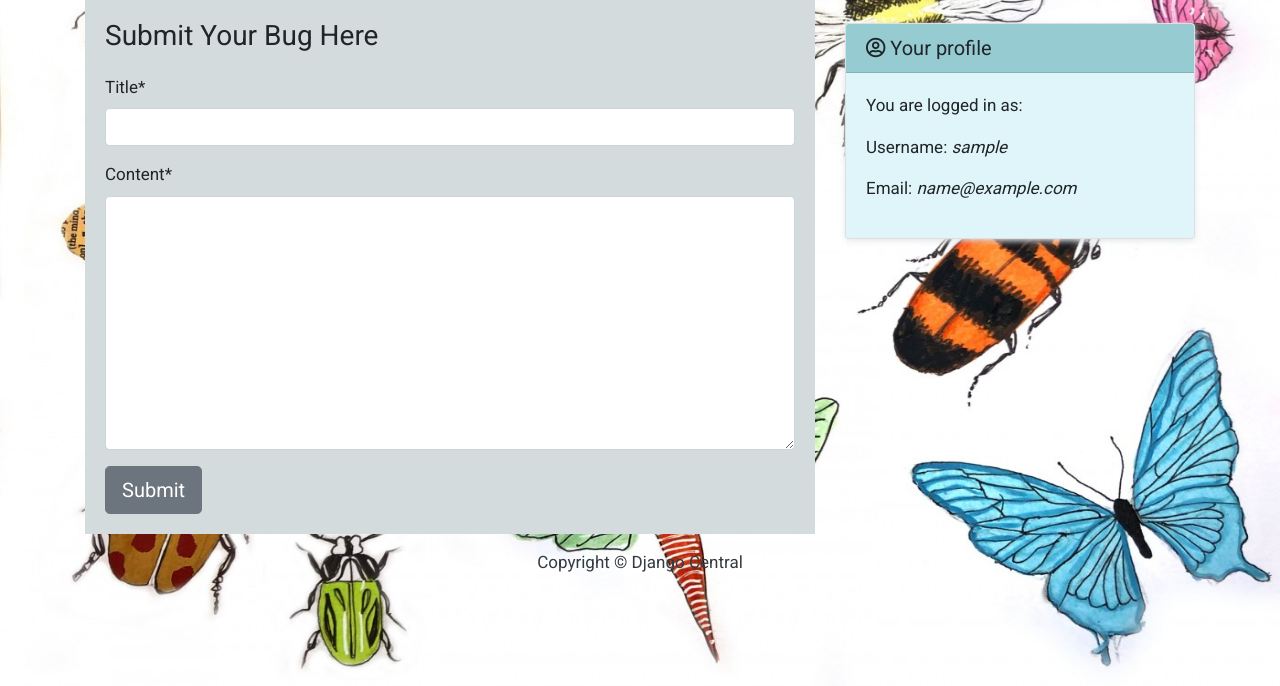
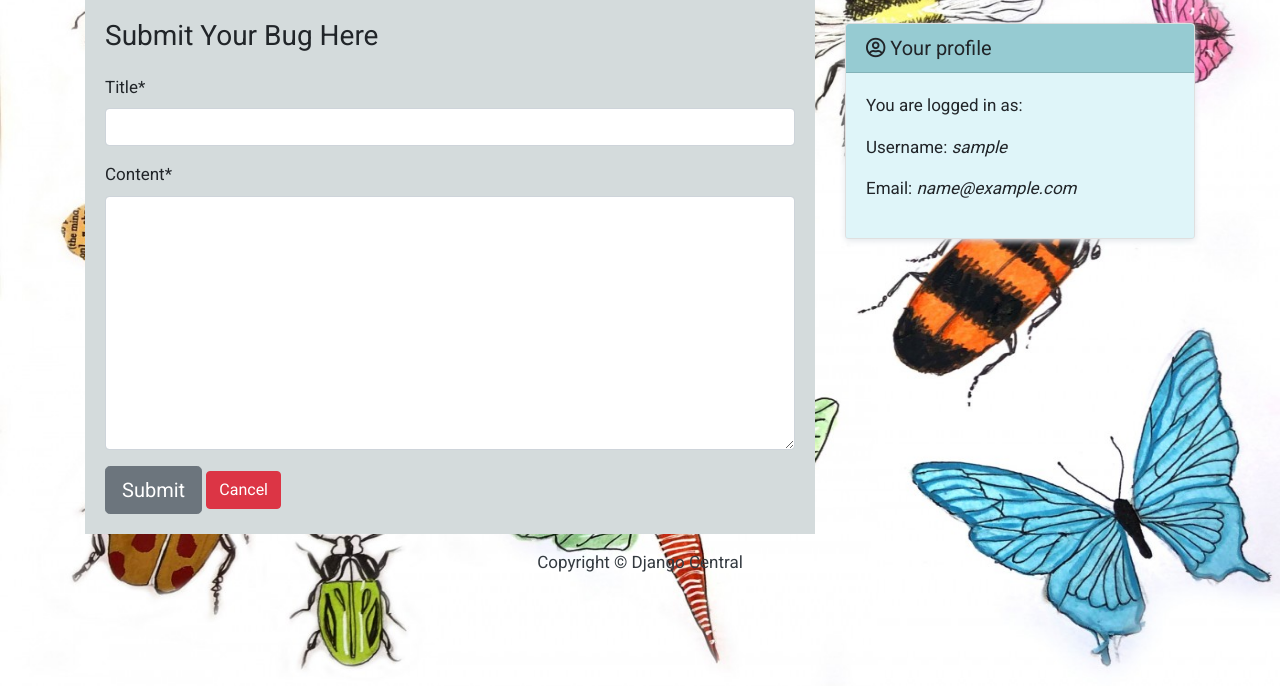
Before and after one commit to marius1989D/milestone-project-final, a Django app: page /bugs/bug_add/ in a window 1280 px wide. Shown: the part 114-800 px from the top of the page. Run offline with Django 3.2, Linux system fonts and the light colour scheme; the visitor is signed in with stand-in values (Sample User, id 1); some libraries are stand-ins or nearby versions.

Commit message:
added a cancel button in case the user does not want to submit a bug any more

```diff
--- a/templates/bugs/bug_add.html
+++ b/templates/bugs/bug_add.html
@@ -14,6 +14,7 @@
         	        {{ bug_form | crispy }}
         	        {% csrf_token %}
         	        <button type="submit" class="btn btn-secondary  btn-lg">Submit</button>
+                    <span><a href="{% url 'bugs:bugs_list' %}" class="btn btn-danger ">Cancel</a></span>
         	    </form>
         	</div>
         </div>
```
